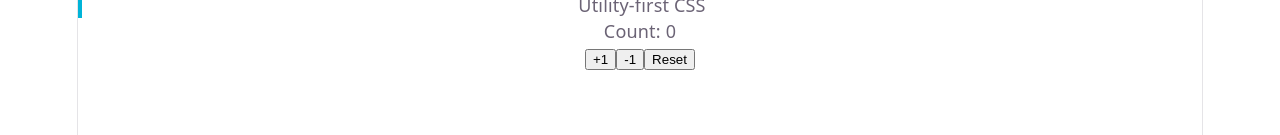
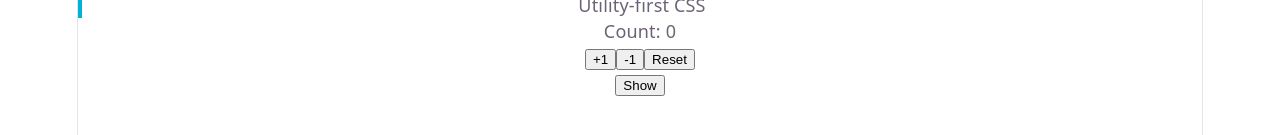
Before and after one commit to MehmoodCoder/Learning_React, a React (Vite) app in the folder React_Learning/: page / in a window 1280 px wide. Shown: the part 291-426 px from the top of the page. Built offline with nearby package versions, Linux system fonts and the light colour scheme.

Commit message:
Import and use Toggle component

```diff
--- a/React_Learning/src/App.jsx
+++ b/React_Learning/src/App.jsx
@@ -2,6 +2,7 @@ import './App.css'
 import Header from './components/Header'
 import Card from './components/Card'
 import Counter from './components/Counter'
+import Toggle from './components/Toggle'
 
 function App() {
   return (
@@ -11,6 +12,7 @@ function App() {
       <Card title="Vite" description="Fast build tool" color="#00C864" />
       <Card title="Tailwind" description="Utility-first CSS" color="#00B4D8" />
       <Counter/>
+      <Toggle/>
     </>
   )
 }
```
